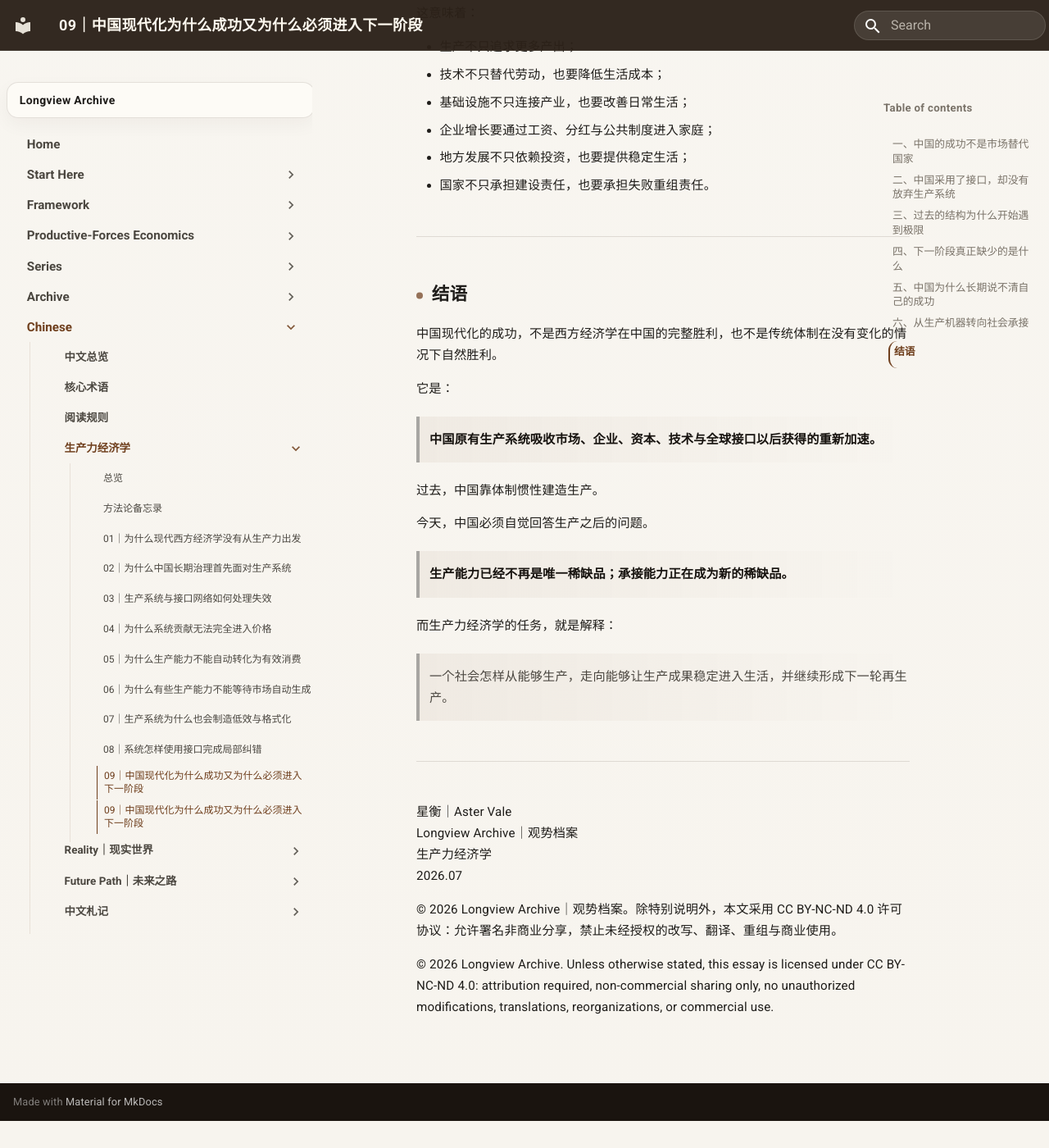
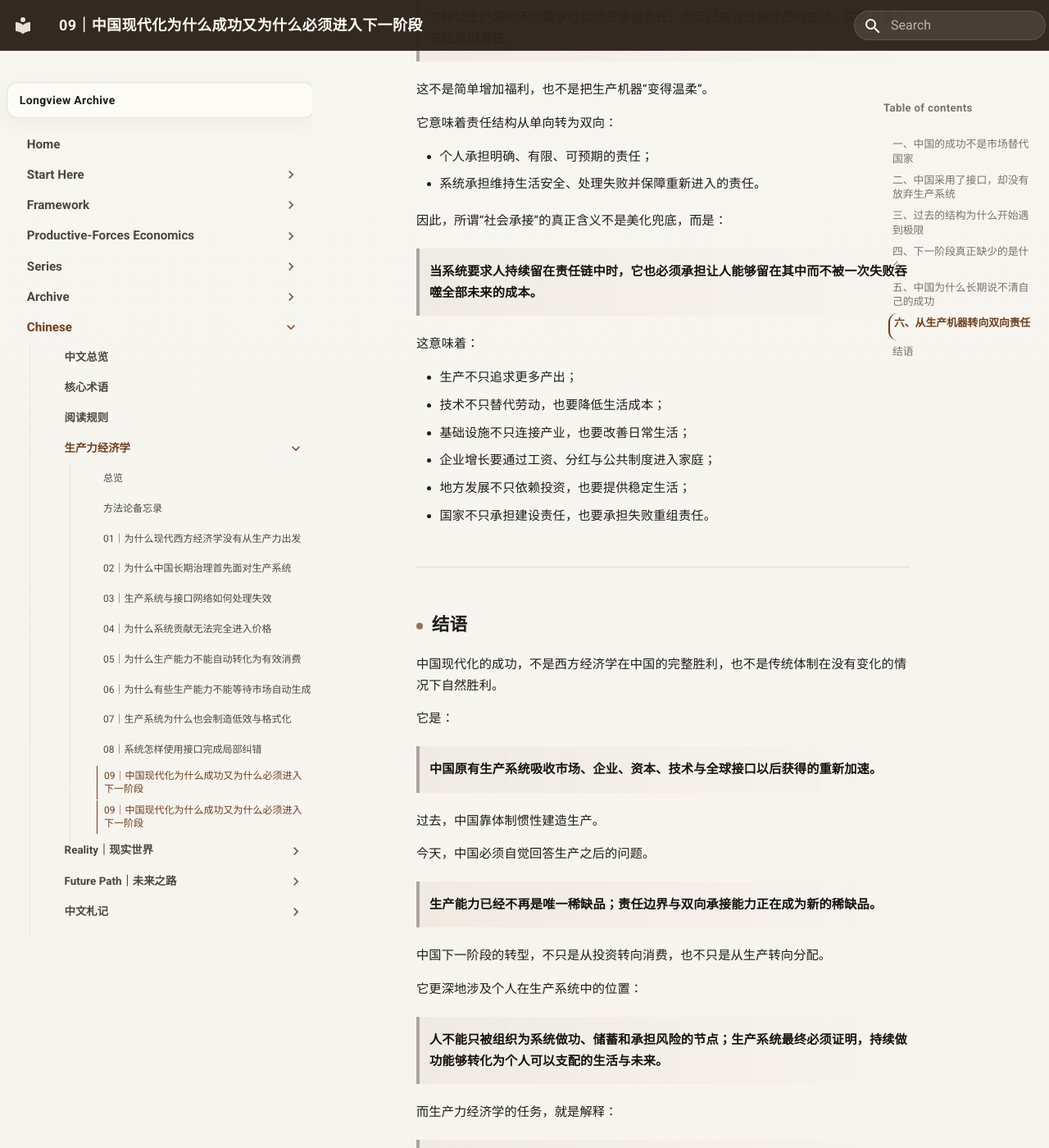
Before and after one commit to guanshi1688/longview-archive, an MkDocs documentation site: the page built from docs/essays/chinese/productive-forces-economics/09-c-modernization.md, in a window 1280 px wide and 1400 px high, scrolled down 4715 px. Shown: the whole window at 82% size. Built offline with MkDocs 1.6.1 and Material for MkDocs 9.7.7, drawn with Linux system fonts in a browser that asks for light colours; before the commit the page ends 6082 px from its top, so only the background shows below that; some of the changed text lies outside the part shown.

Commit message:
Update 09-c-modernization.md

```diff
--- a/docs/essays/chinese/productive-forces-economics/09-c-modernization.md
+++ b/docs/essays/chinese/productive-forces-economics/09-c-modernization.md
@@ -150,15 +150,28 @@
 
 ---
 
-## 六、从生产机器转向社会承接
+## 六、从生产机器转向双向责任
 
 中国过去解决了一个极其困难的问题：
 
 > 怎样把一个贫穷、分散、技术不足的大型社会组织成现代生产机器。
 
+在这个过程中，个人、家庭、企业与地方首先被组织为生产、储蓄、投资和责任承担节点。
+
 下一阶段的问题则是：
 
-> 怎样让这台生产机器反过来承接社会。
+> 怎样让生产系统不仅要求社会成员承担责任，也反过来为这些成员的生活、失败与重新开始承担责任。
+
+这不是简单增加福利，也不是把生产机器“变得温柔”。
+
+它意味着责任结构从单向转为双向：
+
+- 个人承担明确、有限、可预期的责任；
+- 系统承担维持生活安全、处理失败并保障重新进入的责任。
+
+因此，所谓“社会承接”的真正含义不是美化兜底，而是：
+
+> **当系统要求人持续留在责任链中时，它也必须承担让人能够留在其中而不被一次失败吞噬全部未来的成本。**
 
 这意味着：
 
@@ -183,19 +196,14 @@
 
 今天，中国必须自觉回答生产之后的问题。
 
-> **生产能力已经不再是唯一稀缺品；承接能力正在成为新的稀缺品。**
+> **生产能力已经不再是唯一稀缺品；责任边界与双向承接能力正在成为新的稀缺品。**
+
+中国下一阶段的转型，不只是从投资转向消费，也不只是从生产转向分配。
+
+它更深地涉及个人在生产系统中的位置：
+
+> **人不能只被组织为系统做功、储蓄和承担风险的节点；生产系统最终必须证明，持续做功能够转化为个人可以支配的生活与未来。**
 
 而生产力经济学的任务，就是解释：
 
 > 一个社会怎样从能够生产，走向能够让生产成果稳定进入生活，并继续形成下一轮再生产。
-
----
-
-星衡｜Aster Vale
-Longview Archive｜观势档案
-生产力经济学
-2026.07
-
-© 2026 Longview Archive｜观势档案。除特别说明外，本文采用 CC BY-NC-ND 4.0 许可协议：允许署名非商业分享，禁止未经授权的改写、翻译、重组与商业使用。
-
-© 2026 Longview Archive. Unless otherwise stated, this essay is licensed under CC BY-NC-ND 4.0: attribution required, non-commercial sharing only, no unauthorized modifications, translations, reorganizations, or commercial use.
```
